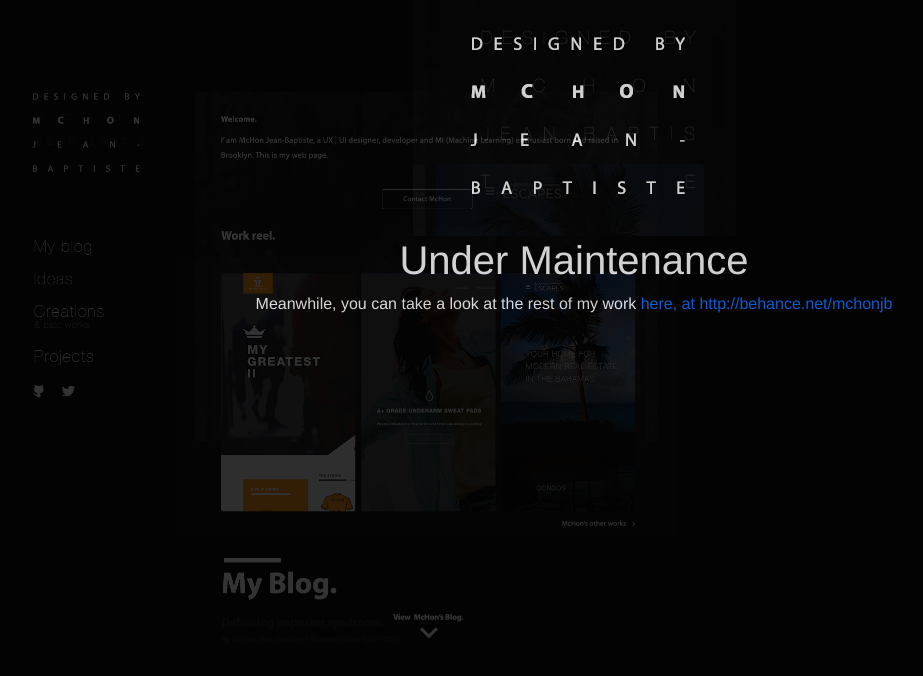
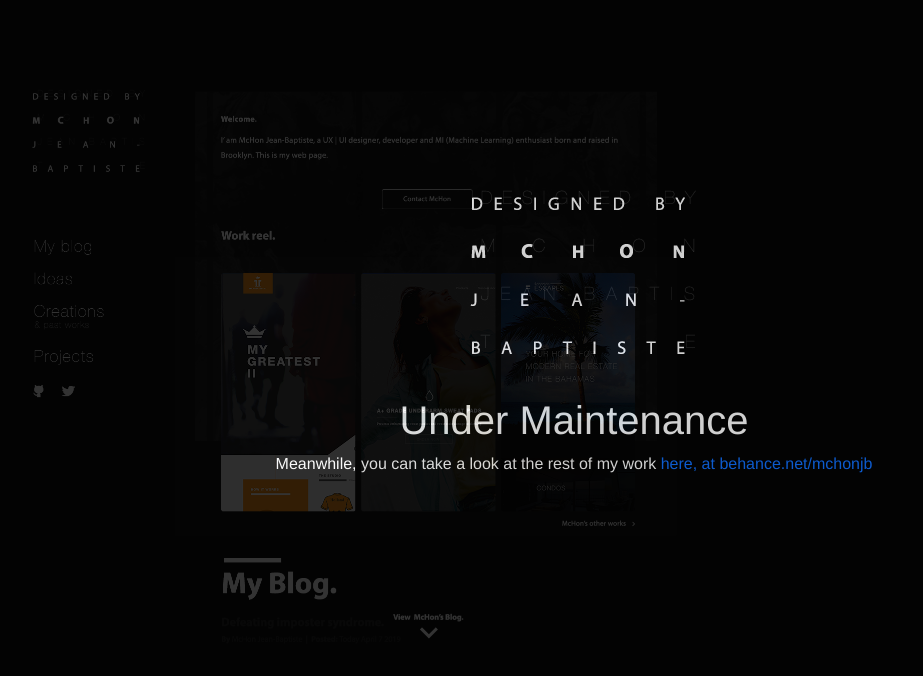
Before and after one commit to sudhanshu1306/free1, a React (Create React App) app: page / in a window 1280 px wide. Shown: the top 676 px of the page, without its empty margins (66-989 px from the left). Built offline with nearby package versions, Linux system fonts and the light colour scheme.

Commit message:
Update App.js

```diff
--- a/src/App.js
+++ b/src/App.js
@@ -1,13 +1,13 @@
 import React from "react";
-import logo from './logo.png';
+import logo from './m_logofixed.png';
 
 
 function App(){
   return (
     <div className="overlay">
-    <span className="logo-image"> <img src={logo} /> </span>
+    <div className="logo-image"> <img src={logo} /> </div>
     <h1 className="center-text"> Under Maintenance </h1>
-    <p className="colour-text"> Meanwhile, you can take a look at the rest of my work <span className="linkBlue"> <a href="http://www.behance.net/mchonjb" target="_blank"> here, at http://behance.net/mchonjb </a> </span></p>
+    <p className="colour-text"> Meanwhile, you can take a look at the rest of my work <span className="linkBlue"> <a href="http://www.behance.net/mchonjb" target="_blank"> here, at behance.net/mchonjb </a> </span></p>
 
     </div>
   )
```
